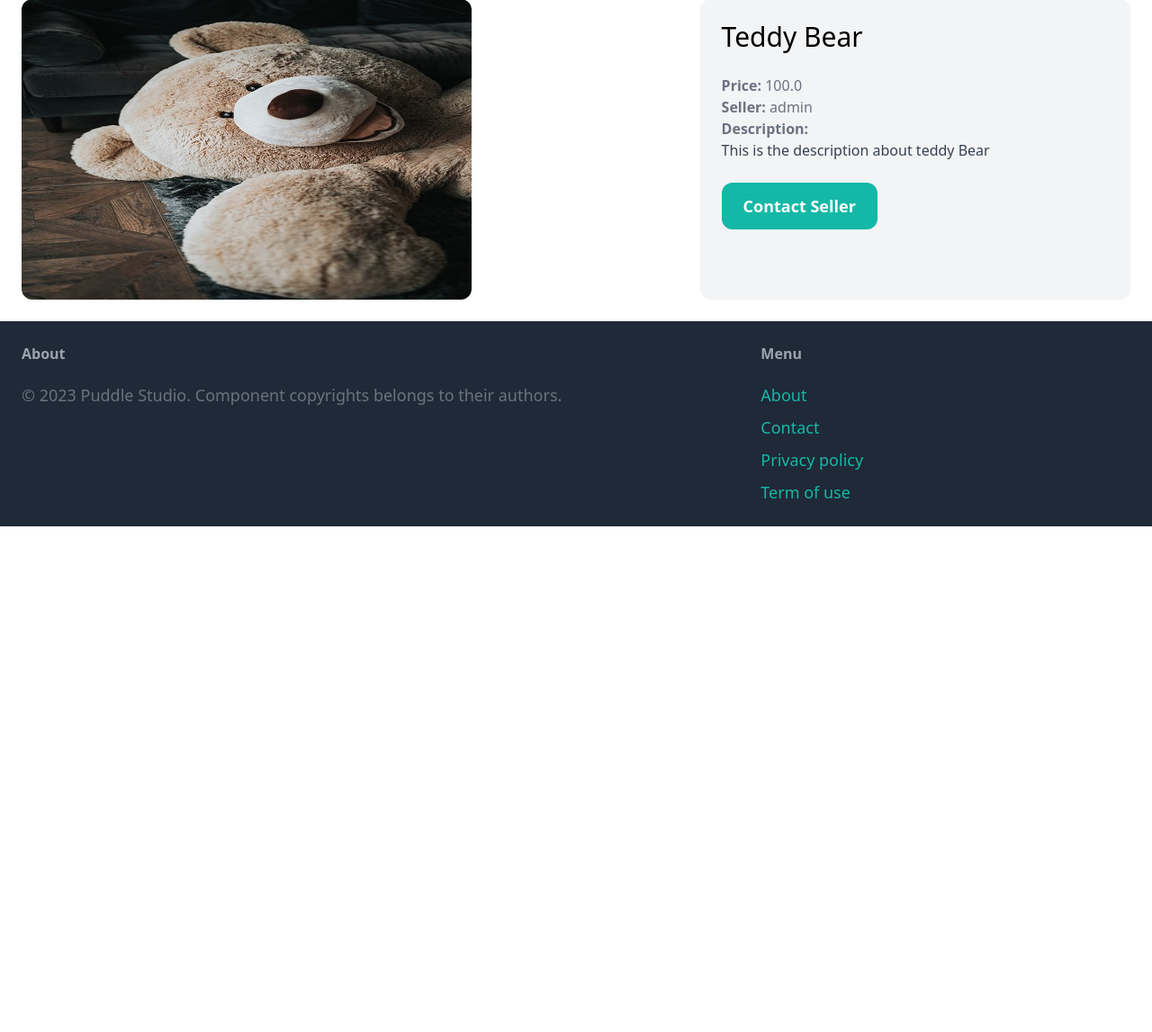
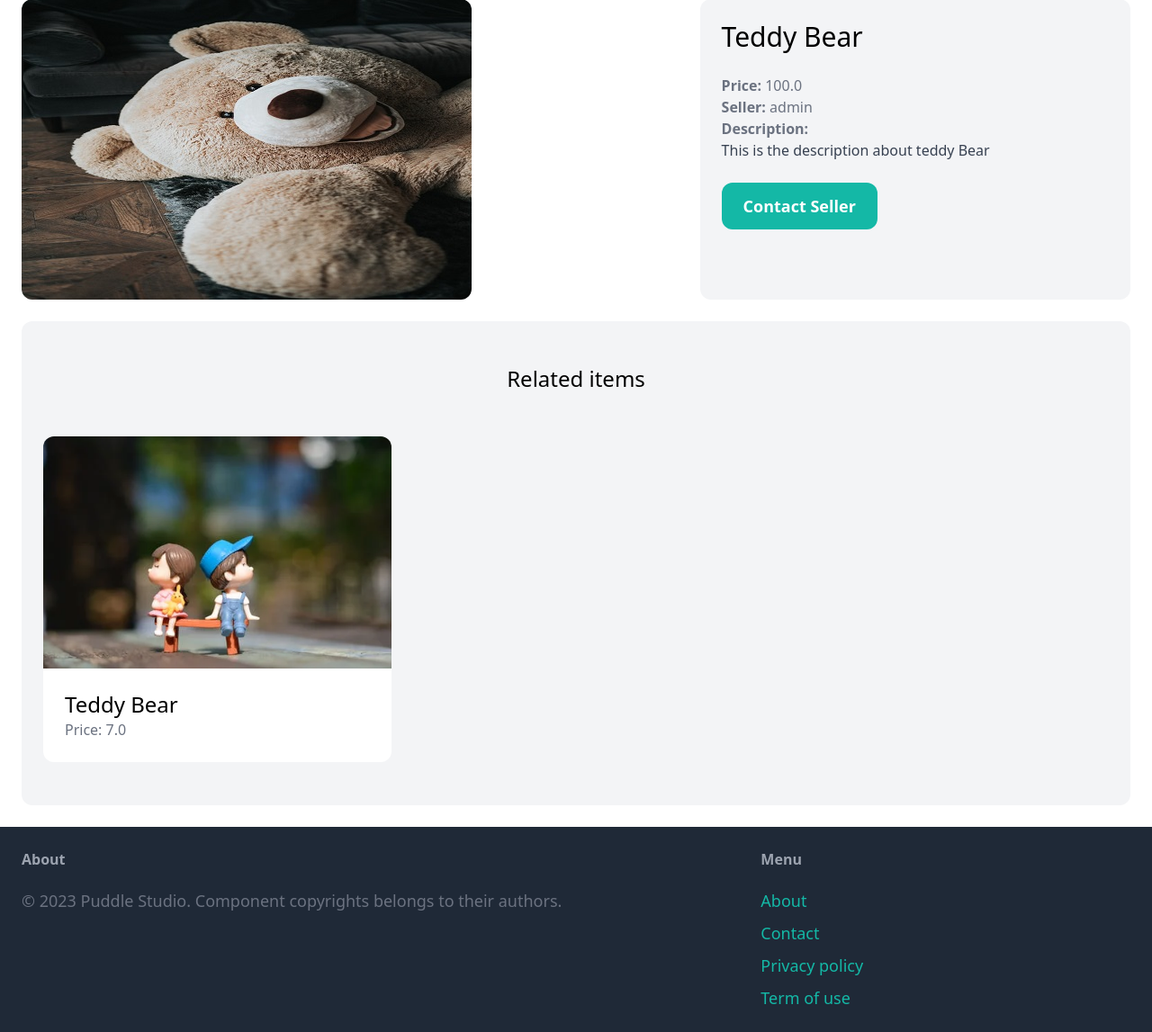
Before and after one commit to imkng/django_Puddle, a Django app: page /items/1/ in a window 1280 px wide. Shown: the part 102-1249 px from the top of the page at 90% size. Before the commit the page ends 687 px from the top, so only its background shows below. Run offline with Django 4.2, Linux system fonts and the light colour scheme; data comes from the database, SQL or seed files in the repository; both versions use the stored data as it was after the commit; some libraries are stand-ins or nearby versions.

Commit message:
related items  added

```diff
--- a/item/templates/item/detail.html
+++ b/item/templates/item/detail.html
@@ -27,4 +27,24 @@
         <a href="#" class="inline-block mt-6 px-6 py-3 text-lg font-semibold bg-teal-500 text-white rounded-xl hover:bg-teal-700">Contact Seller</a>
     </div>
 </div>
+<div class="mt-6 px-6 py-12 bg-gray-100 rounded-xl">
+    <h2 class="mb-12 text-2xl text-center">
+        Related items
+    </h2>
+    <div class="grid grid-cols-3 gap-3">
+        {% for item in related_items %}
+            <div>
+                <a href="{% url 'item:detail' item.id%}">
+                    <div>
+                        <img src="{{item.image.url}}" class="rounded-t-xl" />
+                    </div>
+                    <div class="p-6 bg-white rounded-b-xl">
+                        <h2 class="text-2xl">{{item.name}}</h2>
+                        <p class="text-gray-500">Price: {{item.price}}</p>
+                    </div>
+                </a>
+            </div>
+        {% endfor %}
+    </div>
+</div>
 {% endblock %}
--- a/item/views.py
+++ b/item/views.py
@@ -4,6 +4,10 @@ from .models import Item
 
 def detail(request, pk):
     item = get_object_or_404(Item, pk=pk)
+    related_items = Item.objects.filter(
+        category=item.category, is_sold=False).exclude(pk=pk)[0:3]
+
     return render(request, 'item/detail.html', {
-        'item': item
+        'item': item,
+        'related_items': related_items
     })
```
Also changed, not shown: db.sqlite3, media/item_images/download.jfif (added), media/item_images/pexels-photo-1767434.webp (added), media/item_images/photo-1584993358834-f8deafc4f3c5_LzEbHR5.jfif (added).
